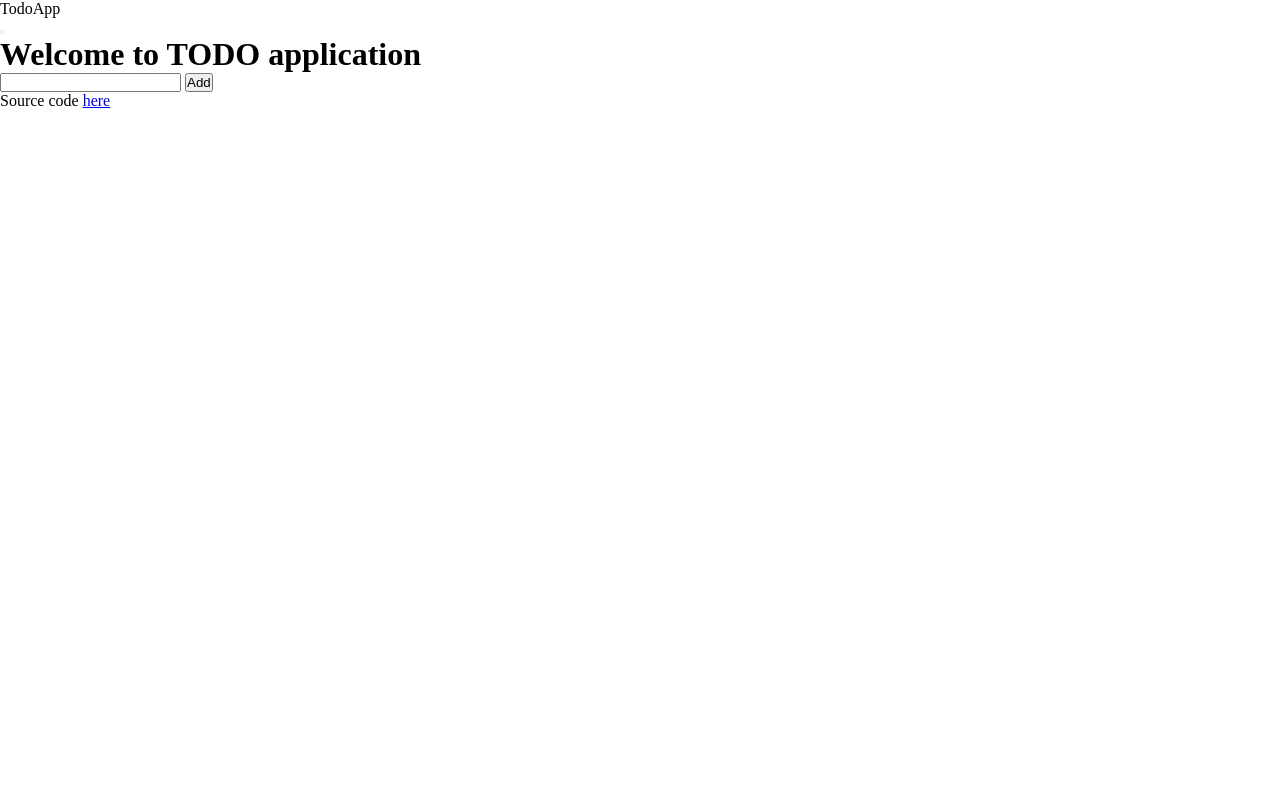
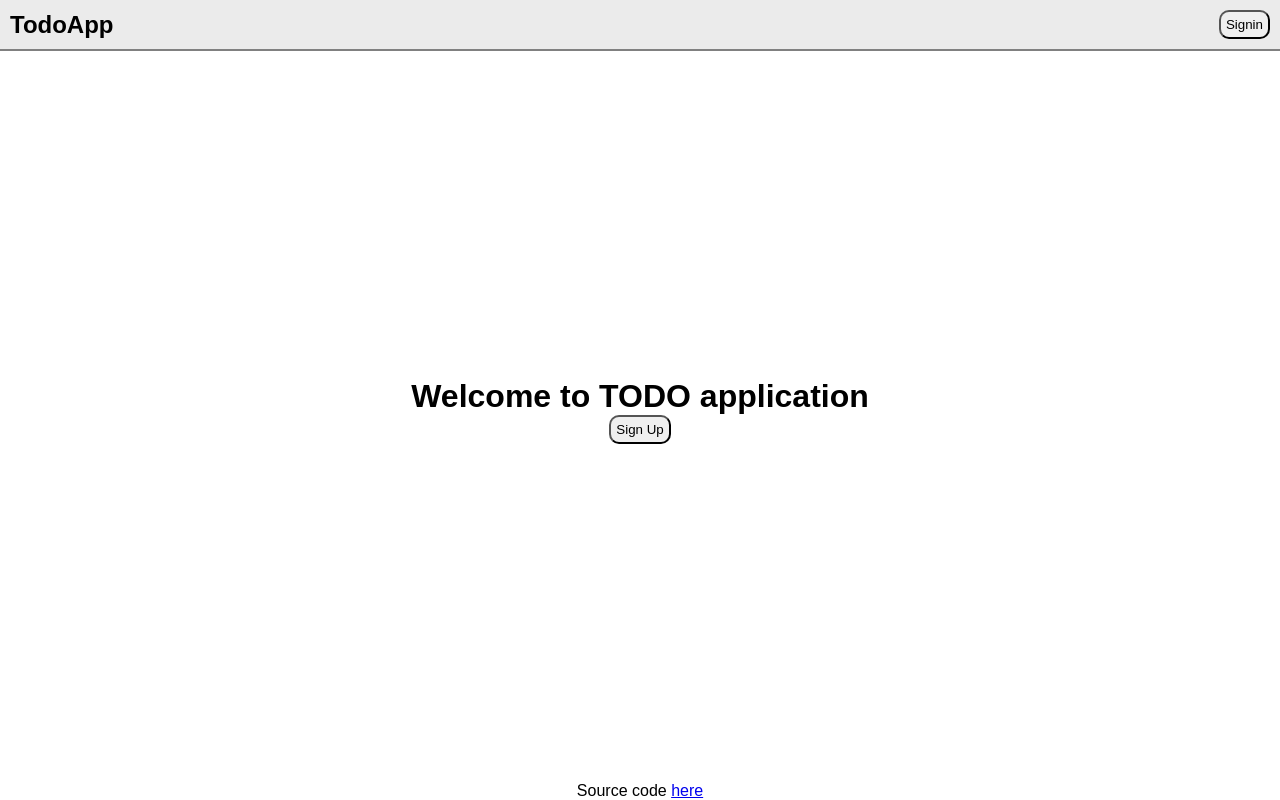
Before and after one commit to sagarD06/TodoFullstackApp, a website: page public/index.html in a window 1280 px wide. Drawn offline with Linux system fonts and the light colour scheme.

Commit message:
Added render function to render only require HTML

```diff
--- a/package.json
+++ b/package.json
@@ -10,6 +10,7 @@
   "license": "ISC",
   "description": "",
   "dependencies": {
+    "axios": "^1.7.7",
     "bcrypt": "^5.1.1",
     "dotenv": "^16.4.5",
     "express": "^4.21.0",
--- a/public/index.html
+++ b/public/index.html
@@ -8,27 +8,22 @@
   </head>
   <body>
     <nav id="navbar">
-      <div>TodoApp</div>
+      <div><h2>TodoApp</h2></div>
       <button id="auth-button"></button>
     </nav>
-    <header id="header">
-      <h1>Welcome to TODO application</h1>
-    </header>
-    <section id="todo">
-      <div id="todo-section">
-        <input type="text" name="Todo" id="todo-input" />
-        <button id="add-button">Add</button>
-      </div>
-      <div id="todo-list-section">
-        <ul id="todo-list"></ul>
-      </div>
-    </section>
-    <footer>
-      <p>
+    <main id="main-body">
+      <header id="header">
+        <h1>Welcome to TODO application</h1>
+      </header>
+
+      <section id="content"></section>
+    </main>
+    <footer id="footer">
+      <div>
         Source code
         <a href="https://www.github.com/sag-06/TODOFULLSTACK">here</a>
-      </p>
+      </div>
     </footer>
-    <script src="script.js"></script>
+    <script type="module" src="script.js"></script>
   </body>
 </html>
--- a/public/script.js
+++ b/public/script.js
@@ -0,0 +1,18 @@
+import todoTemplate from "./templates.js";
+
+const render = function (template, node) {
+    if (!node) return;
+    node.innerHTML = template;
+};
+
+let isAuthenticated = false;
+
+if(isAuthenticated) {
+    const node = document.getElementById("content");
+    document.getElementById("auth-button").innerHTML = "Logout";
+    render(todoTemplate, node);
+}else{
+    const node = document.getElementById("content");
+    document.getElementById("auth-button").innerHTML = "Signin";
+    node.innerHTML = "<button id='signup-button'>Sign Up</button>";
+}
--- a/public/style.css
+++ b/public/style.css
@@ -3,3 +3,44 @@
     padding: 0;
     margin: 0;
 }
+
+body{
+    font-family: Arial, sans-serif;
+    position: relative;
+    min-height: 100vh;
+}
+#navbar{
+    display: flex;
+    justify-content: space-between;
+    align-items: center;
+    position: sticky;
+    padding: 10px;
+    border-bottom: 2px solid gray;
+    background-color: rgb(235, 235, 235);
+}
+
+#main-body{
+    display: flex;
+    flex-direction: column;
+    justify-content: center;
+    align-items: center;
+    height: 90vh;
+}
+
+#header{
+    text-align: center;
+}
+
+#footer{
+    display: flex;
+    justify-content: center;
+    align-items: center;
+    width: 100%;
+    bottom: 0;
+    position: fixed;
+}
+button{
+    padding: 5px;
+    border-radius: 10px;
+    cursor: pointer;
+}
--- /dev/null
+++ b/public/templates.js
@@ -0,0 +1,10 @@
+const todoTemplate = `
+      <div id="todo-section">
+        <input type="text" name="Todo" id="todo-input" />
+        <button id="add-button">Add</button>
+      </div>
+      <div id="todo-list-section">
+        <ul id="todo-list"></ul>
+      </div>`;
+
+export default todoTemplate;
```
Also changed, not shown: index.js (+7 -2 lines), 1 other file.
